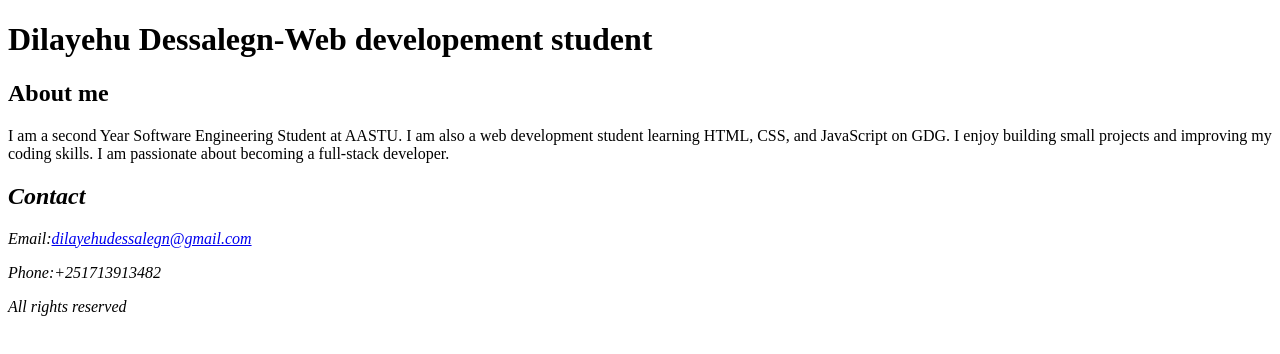
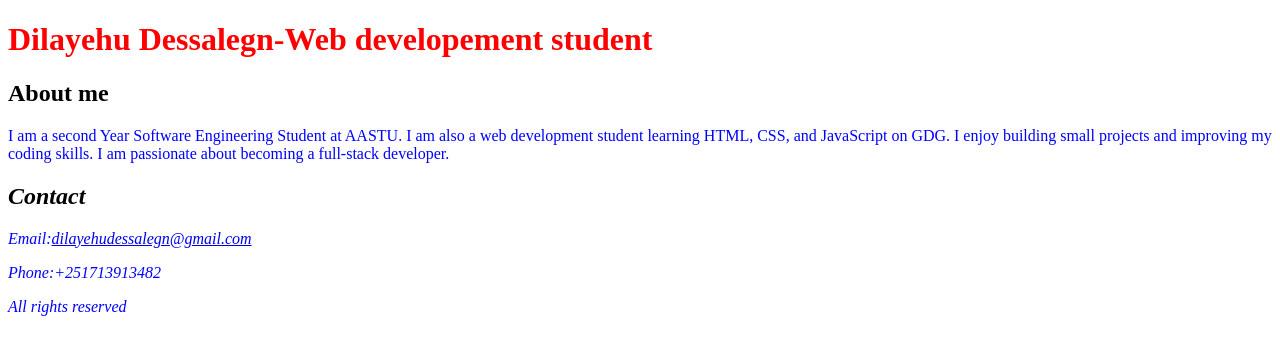
Before and after one commit to devdle/HTMLform, a plain HTML site: page index.html in a window 1280 px wide. Drawn offline with Linux system fonts and the light colour scheme.

```diff
--- a/index.html
+++ b/index.html
@@ -4,10 +4,15 @@
     <meta charset="UTF-8">
     <meta name="viewport" content="width=device-width, initial-scale=1.0">
     <title>Personal Bio</title>
+    <style>
+      p{
+        color: blue;
+      }
+    </style>
 </head>
 <body>
   <header>
-    <h1>Dilayehu Dessalegn-Web developement student</h1>
+    <h1 style="color: red;">Dilayehu Dessalegn-Web developement student</h1>
   </header>
    <main>
     <h2>About me</h2>
--- /dev/null
+++ b/styles.css
@@ -0,0 +1,10 @@
+p{
+    font-family: 'Times New Roman', Times, serif;
+    font-size: 1.5em;
+}
+h1, h2 {
+ color:burlywood;
+}
+ul {
+  font-size: 1.2em;
+}
```
